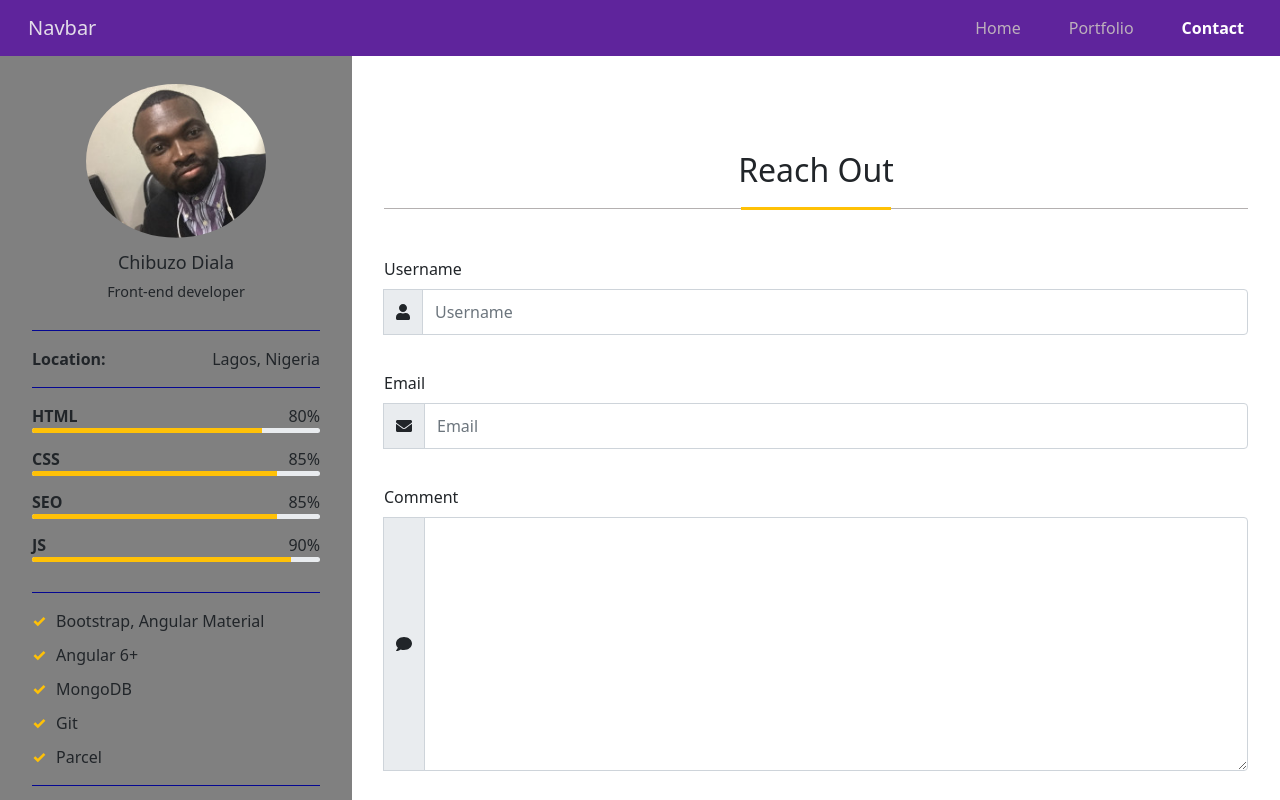
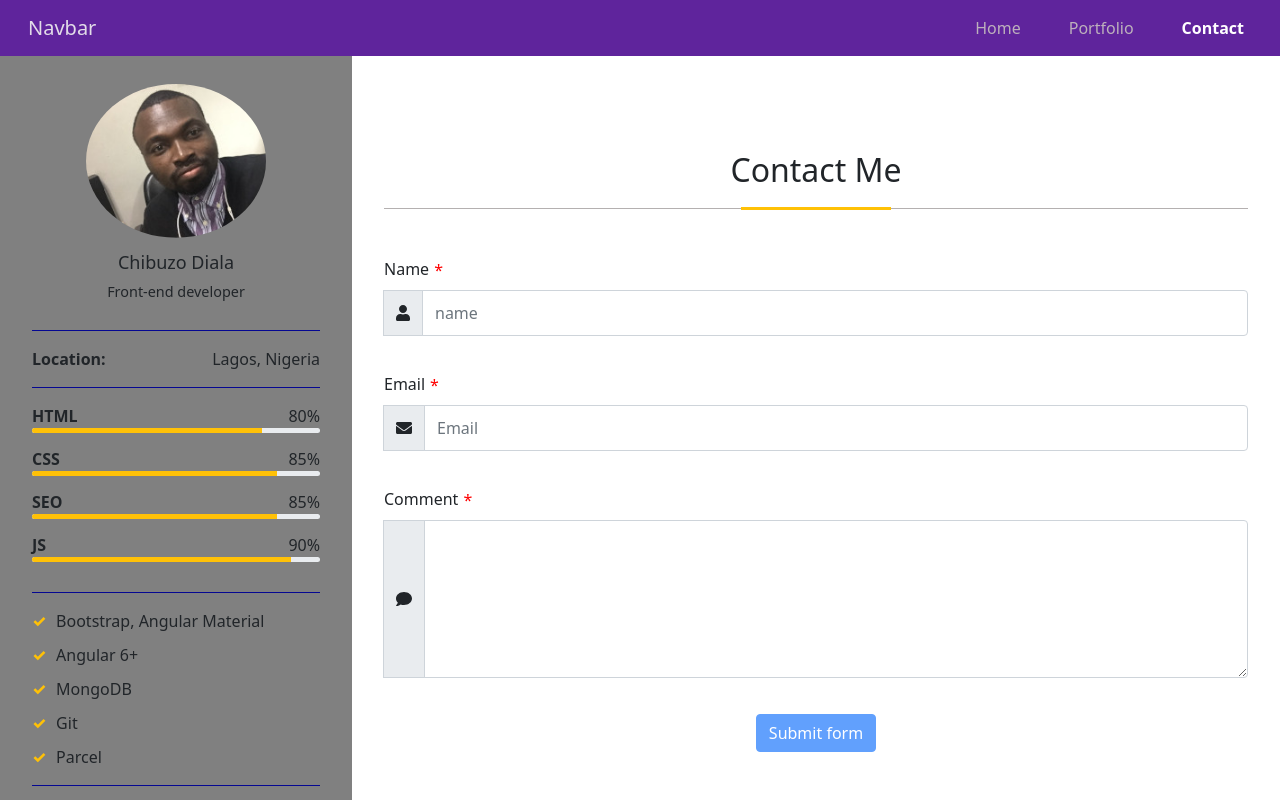
Before and after one commit to CDiala/my_portfolio, an Angular app: page /contact in a window 1280 px wide. Shown: the top 800 px of the page. Built offline with nearby package versions, Linux system fonts and the light colour scheme.

Commit message:
Created and implemented a reactive form for the contact section

```diff
--- a/src/app/app.module.ts
+++ b/src/app/app.module.ts
@@ -11,6 +11,7 @@ import { ProjectsComponent } from './layouts/projects/projects.component';
 import { SkillsComponent } from './layouts/skills/skills.component';
 import { HttpClientModule } from '@angular/common/http';
 import { FontAwesomeModule } from '@fortawesome/angular-fontawesome';
+import { ReactiveFormsModule } from '@angular/forms';
 
 @NgModule({
   declarations: [
@@ -25,7 +26,8 @@ import { FontAwesomeModule } from '@fortawesome/angular-fontawesome';
     AppRoutingModule,
     SharedModule,
     HttpClientModule,
-    FontAwesomeModule
+    FontAwesomeModule,
+    ReactiveFormsModule
   ],
   providers: [GithubService],
   bootstrap: [AppComponent]
--- a/src/app/layouts/contact/contact.component.css
+++ b/src/app/layouts/contact/contact.component.css
@@ -3,7 +3,7 @@
 }
 
 .container {
-    margin: 4rem auto 5rem;
+    margin: 4rem auto 0;
 }
 
 @media screen and (max-width: 768px) {
@@ -71,8 +71,55 @@ input[type='text'] {
     text-align: center;
 }
 
-label[for='username'],
+label[for='name'],
 label[for='email'],
-label[for='comment'] {
+label[for='comment'],
+.input-group div {
     width: 100%;
 }
+
+label[for='name']::after,
+label[for='email']::after,
+label[for='comment']::after {
+    content: '*';
+    color: red;
+    margin-left: 5px;
+    vertical-align: text-top;
+}
+
+.valid {
+    /* border: 2px solid green; */
+    border-left: 5px solid green;
+}
+
+.invalid {
+    border: 2px solid red;
+    border-left: 5px solid red;
+}
+
+.error,
+.required {
+    color: red;
+}
+
+/* .input-group-text.valid, */
+.input-group-text.invalid {
+    border-right: 1px solid rgb(206, 212, 218);
+}
+
+/* .form-control.valid, */
+.form-control.invalid {
+    border-left: 1px solid rgb(206, 212, 218);
+}
+
+.alert.alert-success {
+    text-align: center;
+}
+
+.input-group-text {
+    border-radius: 5px 0 0 5px;
+}
+
+/* .input-set:focus {
+    box-shadow: 0 0 0 0.25rem rgba(13, 110, 253, 0.25);
+} */
--- a/src/app/layouts/contact/contact.component.html
+++ b/src/app/layouts/contact/contact.component.html
@@ -1,33 +1,63 @@
 <section class="block container contact-section">
-    <h2 class="contact__header">Reach Out</h2>
-    <div class="contact-wrapper">
-        <div class="input-group mb-3">
-            <label for="username" class="form-label">Username</label>
-            <span class="input-group-text" id="basic-addon1">
+    <h2 class="contact__header">Contact Me</h2>
+    <form [formGroup]="mailForm" class="contact-wrapper">
+        <div class="input-group mb-3 form-group">
+            <label for="name" class="form-label">Name</label>
+            <span
+            [class.valid]="name?.touched && name?.valid"
+            [class.invalid]="name?.touched && name?.invalid"
+            class="input-group-text" id="basic-addon1">
                 <fa-icon [icon]="faUser"></fa-icon>
             </span>
-            <input type="text" id="username" class="form-control" placeholder="Username" aria-label="Username" aria-describedby="basic-addon1" required>
+            <input formControlName="name" type="text" id="name"
+            class="form-control"
+
+            [class.invalid]="name?.touched && name?.invalid"
+            placeholder="name" aria-label="name" aria-describedby="basic-addon1" required>
+            <div *ngIf="name?.touched && name?.invalid" class="error">Name is required.</div>
         </div>
 
-        <div class="input-group mb-3">
+        <div class="input-group mb-3 form-group">
             <label for="email" class="form-label">Email</label>
-            <span class="input-group-text">
+            <span
+            class="input-group-text"
+            [class.valid]="email?.touched && email?.valid"
+            [class.invalid]="email?.touched && email?.invalid">
                 <fa-icon [icon]="faEnvelop"></fa-icon>
             </span>
-            <input id="email" type="email" class="form-control" placeholder="Email" aria-label="Email" required>
+            <input formControlName="email" id="email" type="email"
+            pattern="^[a-zA-Z0-9_.+-]+@[a-zA-Z0-9-]+\.[a-zA-Z0-9-.]+$"
+            class="form-control"
+            [class.valid]="email?.touched && email?.valid"
+            [class.invalid]="email?.touched && email?.invalid"
+            placeholder="Email" aria-label="Email" required>
+            <div *ngIf="email?.touched && email?.invalid" class="error">
+                <div *ngIf="email?.errors?.required">Email is required.</div>
+                <div *ngIf="email?.errors?.pattern">Email format is incorrect.</div>
+            </div>
         </div>
 
-        <div class="input-group">
+        <div class="input-group form-group">
             <label for="comment" class="form-label">Comment</label>
-            <span class="input-group-text">
+            <span
+            [class.valid]="comment?.touched && comment?.valid"
+            [class.invalid]="comment?.touched && comment?.invalid"
+            class="input-group-text">
                 <fa-icon [icon]="faComment"></fa-icon>
             </span>
-            <textarea id="comment" class="form-control" aria-label="Message" rows="10"></textarea>
+            <textarea formControlName="comment"
+            [class.valid]="comment?.touched && comment?.valid"
+            [class.invalid]="comment?.touched && comment?.invalid"
+            id="comment" class="form-control" aria-label="Message" rows="6"  required></textarea>
+            <div *ngIf="comment?.touched && comment?.invalid" class="error">Please enter your message.</div>
         </div>
 
         <div class=" btnSubmit col-12">
-            <button class="btn btn-primary" type="submit">Submit form</button>
+            <button class="btn btn-primary" type="submit" [disabled]="mailForm.invalid"
+            (click)="onSubmit($event)" >Submit form</button>
         </div>
 
-    </div>
+        <div *ngIf="success" class="alert alert-success" role="alert">Thank you for reaching out. I will be in touch soon.</div>
+
+    </form>
 </section>
--- a/src/app/layouts/contact/contact.component.ts
+++ b/src/app/layouts/contact/contact.component.ts
@@ -1,6 +1,7 @@
 import { Component, OnInit } from '@angular/core';
 import { faComment, faEnvelope, faUser } from '@fortawesome/free-solid-svg-icons';
-
+import { FormGroup, FormControl, Validators } from '@angular/forms';
+// import { setTimeout } from 'timers';
 
 @Component({
   selector: 'app-contact',
@@ -11,9 +12,38 @@ export class ContactComponent implements OnInit {
 
   constructor() { }
   faEnvelop = faEnvelope;
-  faUser = faUser
-  faComment = faComment
+  faUser = faUser;
+  faComment = faComment;
+  success?: boolean;
+
+  mailForm = new FormGroup({
+    name: new FormControl('', Validators.required),
+    email: new FormControl('', [Validators.required, Validators.email]),
+    comment: new FormControl('', Validators.required)
+  });
+
+  get name() {
+    return this.mailForm.get('name');
+  }
+
+  get email() {
+    return this.mailForm.get('email');
+  }
+
+  get comment() {
+    return this.mailForm.get('comment');
+  }
+
   ngOnInit(): void {
   }
 
+  onSubmit($event: any) {
+    console.log('hello', this.mailForm.value);
+    this.success = true;
+
+    setTimeout(() => {
+      this.mailForm.reset();
+      this.success = false;
+    }, 5000)
+  }
 }
```
